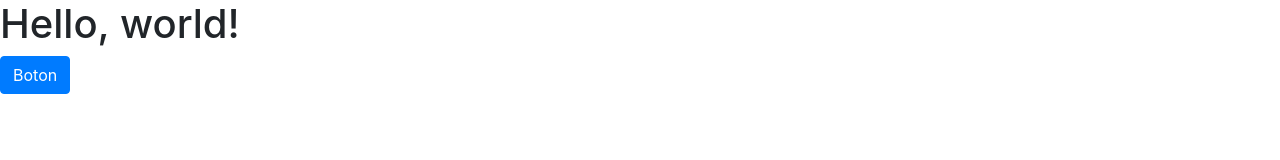
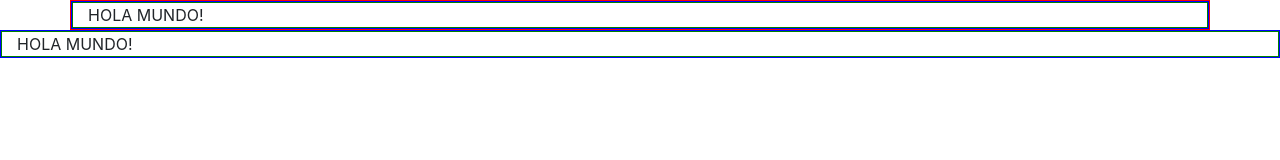
Before and after one commit to irene1972/bootstrap_project, a plain HTML site: page index.html in a window 1280 px wide. Drawn offline with Linux system fonts and the light colour scheme.

Commit message:
add scss folder and columns system

```diff
--- a/index.html
+++ b/index.html
@@ -6,13 +6,26 @@
     <meta name="viewport" content="width=device-width, initial-scale=1, shrink-to-fit=no">
 
     <!-- Bootstrap CSS -->
-    <link rel="stylesheet" href="css/bootstrap.min.css">
+    <link type="text/css" rel="stylesheet" href="css/bootstrap.min.css">
+
+    <!-- CSS personalizados -->
+    <link type="text/css" rel="stylesheet" href="css/estilos.css">
 
     <title>Hello, world!</title>
   </head>
   <body>
-    <h1>Hello, world!</h1>
-	<a href="#" class="btn btn-primary">Boton</a>
+
+    <div class="container">
+      <div class="row">
+        <div class="col-12">HOLA MUNDO!</div>
+      </div>
+    </div>
+
+    <div class="container-fluid">
+      <div class="row">
+        <div class="col-12">HOLA MUNDO!</div>
+      </div>
+    </div>
 
     <!-- Optional JavaScript -->
     <!-- jQuery first, then Popper.js, then Bootstrap JS -->
--- /dev/null
+++ b/scss/estilos.scss
@@ -0,0 +1,16 @@
+//-------------------------
+//--- PATRON DE COLORES ---
+//-------------------------
+$texto: red;
+$principal: blue;
+$secundario: orange;
+
+.container{
+	border: 1px solid $texto;
+}
+.row{
+	border: 1px solid $principal;
+}
+.row>*{
+	border: 1px solid green;
+}
```
Also changed, not shown: css/estilos.css (added), scss/estilos.css (added), 2 other files.
